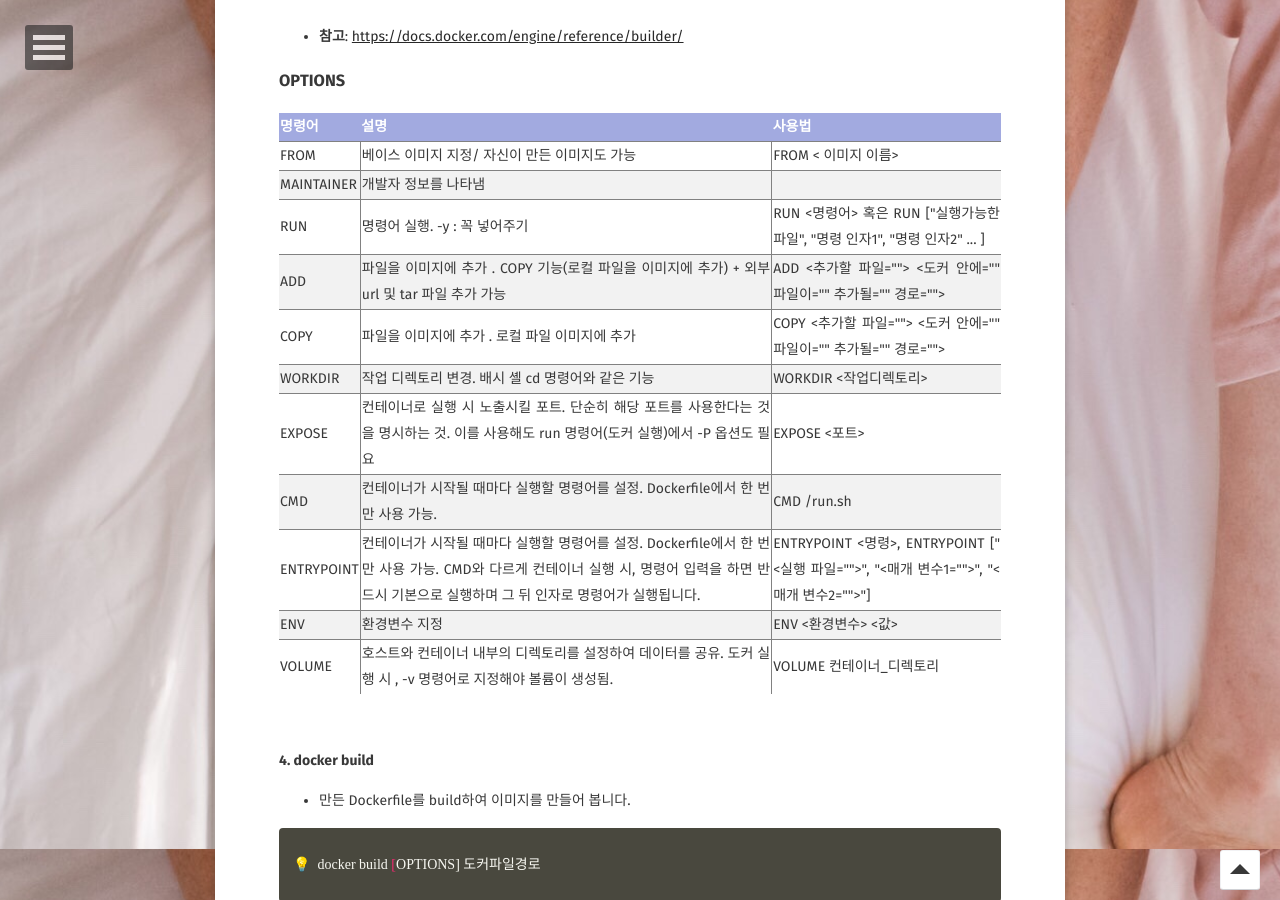
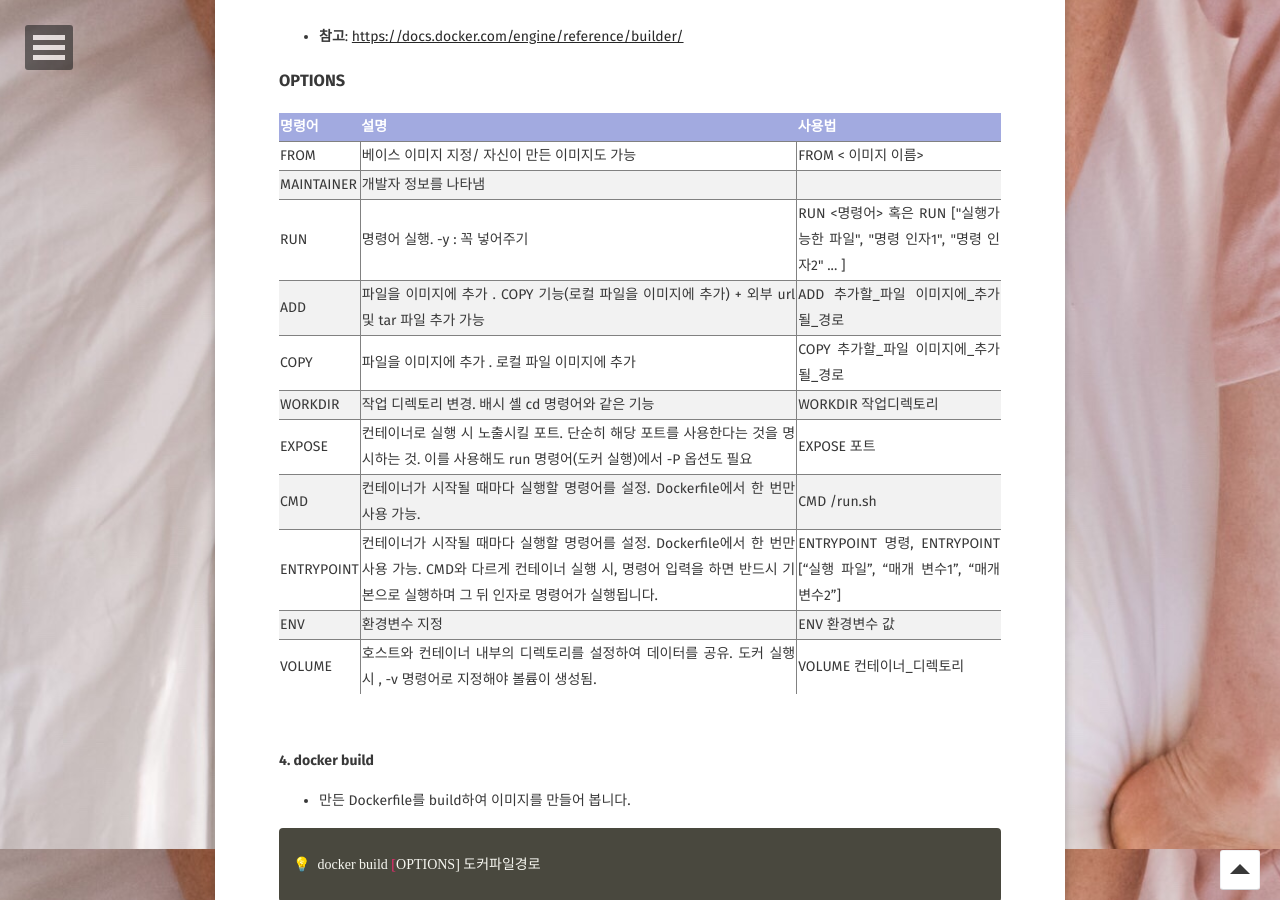
Before and after one commit to JUNGEEYOU/JUNGEEYOU.github.io, a Jekyll site: the page built from _posts/2020-03-29-docker-3-post.md, in a window 1280 px wide and 900 px high, scrolled down 7251 px. Built offline with Jekyll 4.4.1, drawn with Linux system fonts in a browser that asks for light colours; some web fonts are replaced; comment, search, counter and statistics services are not loaded; some of the changed lines change nothing that is shown.

Commit message:
도커 이미지 만들기

```diff
--- a/_posts/2020-03-29-docker-3-post.md
+++ b/_posts/2020-03-29-docker-3-post.md
@@ -249,16 +249,16 @@ excerpt: "docker 이미지 만들기"
 
  | 명령어 |  설명  | 사용법  |
  |----------|----------|----------|
- | FROM| 베이스 이미지 지정/ 자신이 만든 이미지도 가능  | <span> </span> FROM < 이미지 이름> |
+ | FROM| 베이스 이미지 지정/ 자신이 만든 이미지도 가능  |  FROM < 이미지 이름> |
  | MAINTAINER | 개발자 정보를 나타냄   | |
  | RUN| 명령어 실행. -y : 꼭 넣어주기  |  RUN <명령어> 혹은  RUN ["실행가능한 파일", "명령 인자1", "명령 인자2" ...  ] |
- | ADD| 파일을 이미지에 추가 . COPY 기능(로컬 파일을 이미지에 추가) + 외부 url 및 tar 파일 추가 가능    | ADD <추가할 파일> <도커 안에 파일이 추가될 경로> |
- | COPY | 파일을 이미지에 추가 . 로컬 파일 이미지에 추가     | COPY <추가할 파일> <도커 안에 파일이 추가될 경로> |
- | WORKDIR| 작업 디렉토리 변경. 배시 셸 cd 명령어와 같은 기능  | WORKDIR <작업디렉토리> |
- | EXPOSE| 컨테이너로 실행 시 노출시킬 포트. 단순히 해당 포트를 사용한다는 것을 명시하는 것. 이를 사용해도 run 명령어(도커 실행)에서 -P 옵션도 필요   | EXPOSE <포트> |
+ | ADD| 파일을 이미지에 추가 . COPY 기능(로컬 파일을 이미지에 추가) + 외부 url 및 tar 파일 추가 가능    | ADD 추가할_파일 이미지에_추가될_경로 |
+ | COPY | 파일을 이미지에 추가 . 로컬 파일 이미지에 추가     | COPY 추가할_파일 이미지에_추가될_경로 |
+ | WORKDIR| 작업 디렉토리 변경. 배시 셸 cd 명령어와 같은 기능  | WORKDIR 작업디렉토리 |
+ | EXPOSE| 컨테이너로 실행 시 노출시킬 포트. 단순히 해당 포트를 사용한다는 것을 명시하는 것. 이를 사용해도 run 명령어(도커 실행)에서 -P 옵션도 필요   | EXPOSE 포트 |
  | CMD | 컨테이너가 시작될 때마다 실행할 명령어를 설정. Dockerfile에서 한 번만 사용 가능.     | CMD /run.sh |
- | ENTRYPOINT| 컨테이너가 시작될 때마다 실행할 명령어를 설정.  Dockerfile에서 한 번만 사용 가능. CMD와 다르게 컨테이너 실행 시, 명령어 입력을 하면 반드시 기본으로 실행하며 그 뒤 인자로 명령어가 실행됩니다.  | ENTRYPOINT <명령>, ENTRYPOINT ["<실행 파일>", "<매개 변수1>", "<매개 변수2>"] |
- | ENV| 환경변수 지정    | ENV  <환경변수> <값> |
+ | ENTRYPOINT| 컨테이너가 시작될 때마다 실행할 명령어를 설정.  Dockerfile에서 한 번만 사용 가능. CMD와 다르게 컨테이너 실행 시, 명령어 입력을 하면 반드시 기본으로 실행하며 그 뒤 인자로 명령어가 실행됩니다.  | ENTRYPOINT 명령, ENTRYPOINT ["실행 파일", "매개 변수1", "매개 변수2"] |
+ | ENV| 환경변수 지정    | ENV  환경변수 값 |
  | VOLUME | 호스트와 컨테이너 내부의 디렉토리를 설정하여 데이터를 공유.  도커 실행 시 , -v 명령어로 지정해야 볼륨이 생성됨.     | VOLUME  컨테이너_디렉토리  |
  {:.inner-borders}
 
@@ -299,7 +299,7 @@ excerpt: "docker 이미지 만들기"
 
 - [localhost:5000](http://localhost:5000) 에 접속해자.
 
-![Untitled/Untitled%202.png](/assets/img/docker/basic_3/Untitled%202.png)
+![Untitled/Untitled%202.png](/assets/img/docker/basic_3/login.png)
 
 <br/>
 
```
Also changed, not shown: assets/img/docker/basic_3/login.png (added).
